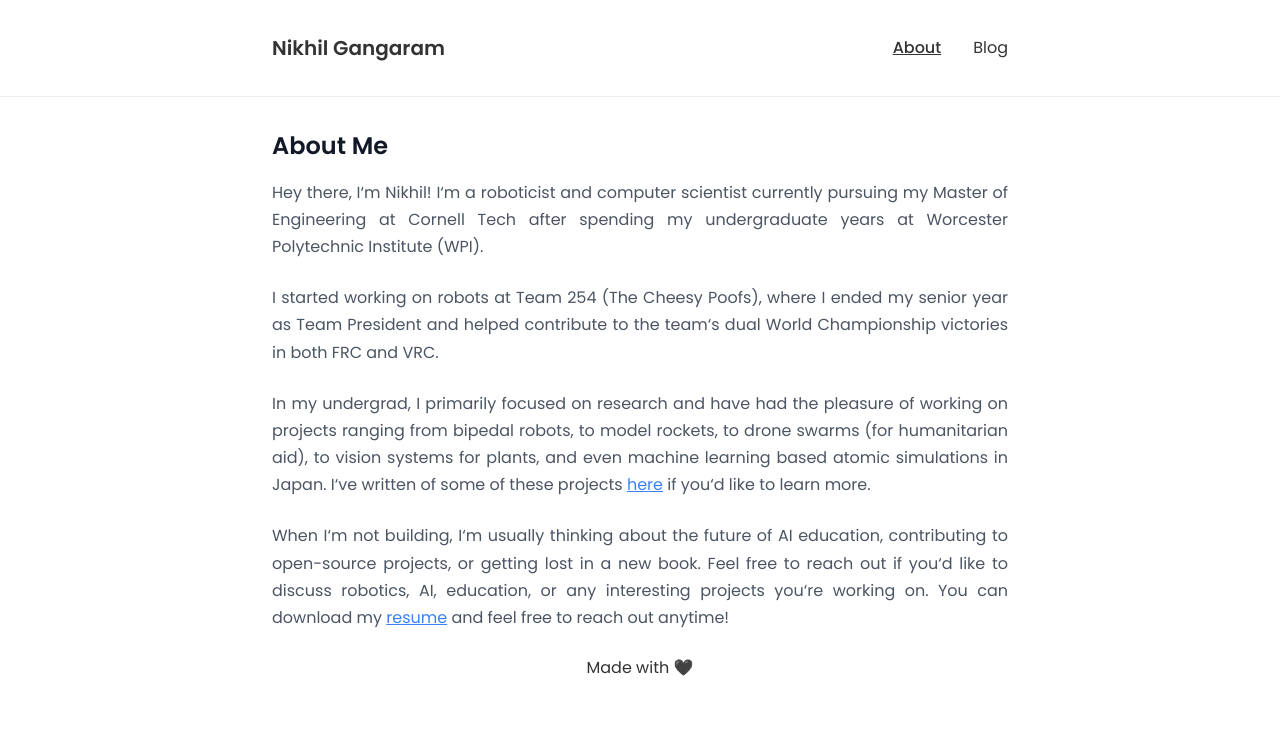
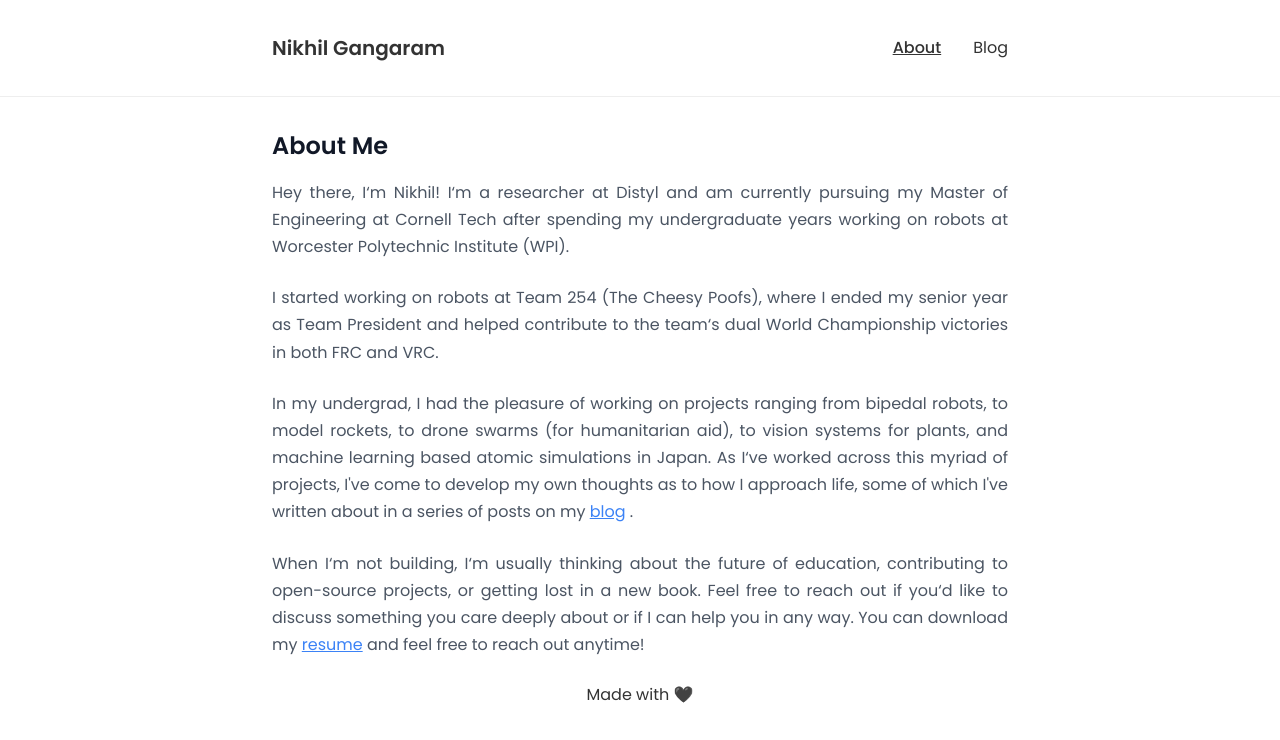
Before and after one commit to NikhilGangaram/NikhilGangaram.github.io, a Next.js app: page / in a window 1280 px wide. Shown: the top 740 px of the page. Built offline with nearby package versions, Linux system fonts and the light colour scheme.

Commit message:
updated intro

```diff
--- a/src/app/page.tsx
+++ b/src/app/page.tsx
@@ -11,7 +11,7 @@ export default function AboutPage() {
             <h3>About Me</h3>
 
             <p>
-              Hey there, I&lsquo;m Nikhil! I&lsquo;m a roboticist and computer scientist currently pursuing my Master of Engineering at Cornell Tech after spending my undergraduate years at Worcester Polytechnic Institute (WPI).
+              Hey there, I&lsquo;m Nikhil! I&lsquo;m a researcher at Distyl and am currently pursuing my Master of Engineering at Cornell Tech after spending my undergraduate years working on robots at Worcester Polytechnic Institute (WPI).
             </p>
 
             <p>
@@ -19,15 +19,15 @@ export default function AboutPage() {
             </p>
 
             <p>
-              In my undergrad, I primarily focused on research and have had the pleasure of working on projects ranging from bipedal robots, to model rockets, to drone swarms (for humanitarian aid), to vision systems for plants, and even machine learning based atomic simulations in Japan. I&lsquo;ve written of some of these projects {' '}
+              In my undergrad, I had the pleasure of working on projects ranging from bipedal robots, to model rockets, to drone swarms (for humanitarian aid), to vision systems for plants, and machine learning based atomic simulations in Japan. As I&lsquo;ve worked across this myriad of projects, I've come to develop my own thoughts as to how I approach life, some of which I've written about in a series of posts on my {' '}
               <Link href="/blog" className="text-blue-600 hover:text-blue-800 underline" target="_blank">
-                here
+                blog
               </Link>
-              {' '} if you&lsquo;d like to learn more.
+              {' '} .
             </p>
 
             <p>
-              When I&lsquo;m not building, I&lsquo;m usually thinking about the future of AI education, contributing to open-source projects, or getting lost in a new book. Feel free to reach out if you&lsquo;d like to discuss robotics, AI, education, or any interesting projects you&lsquo;re working on. You can download my{' '}
+              When I&lsquo;m not building, I&lsquo;m usually thinking about the future of education, contributing to open-source projects, or getting lost in a new book. Feel free to reach out if you&lsquo;d like to discuss something you care deeply about or if I can help you in any way. You can download my{' '}
               <Link
                 href="/assets/Nikhil_Gangaram_Resume.pdf"
                 className="text-blue-600 hover:text-blue-800 underline"
```
